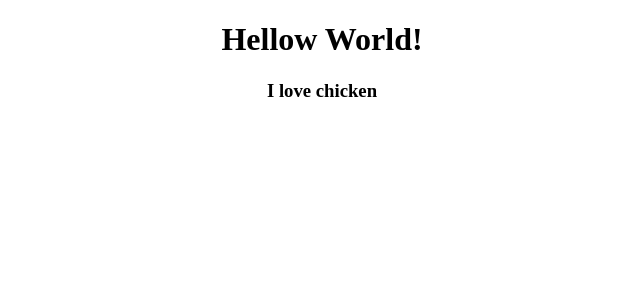
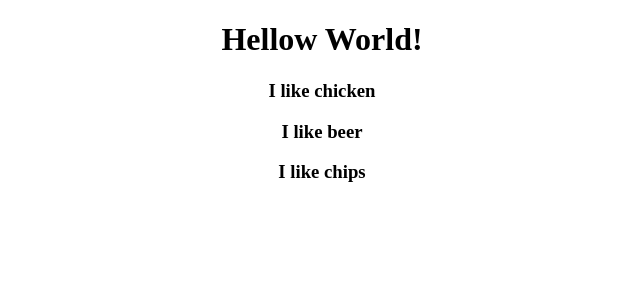
Before and after one commit to woc917/movie_basic, a React (Create React App) app: page / in a window 1280 px wide. Shown: the top 300 px of the page, without its empty margins (318-958 px from the left). Built offline with nearby package versions, Linux system fonts and the light colour scheme.

Commit message:
component #2

```diff
--- a/src/App.js
+++ b/src/App.js
@@ -13,7 +13,9 @@ export default class App extends Component {
     return (
       <div className="App">
         <h1>Hellow World!</h1>
-        <Chicken/>
+        <Chicken favourite="chicken" />
+        <Chicken favourite="beer" />
+        <Chicken favourite="chips" />
       </div>
     )
   }
--- a/src/chicken.js
+++ b/src/chicken.js
@@ -1,7 +1,7 @@
 import React from 'react'
 
-function Chicken() {
-    return <h3>I love chicken</h3>;
+function Chicken({favourite}) {
+    return <h3>I like {favourite}</h3>;
 }
 
 export default Chicken;
```
